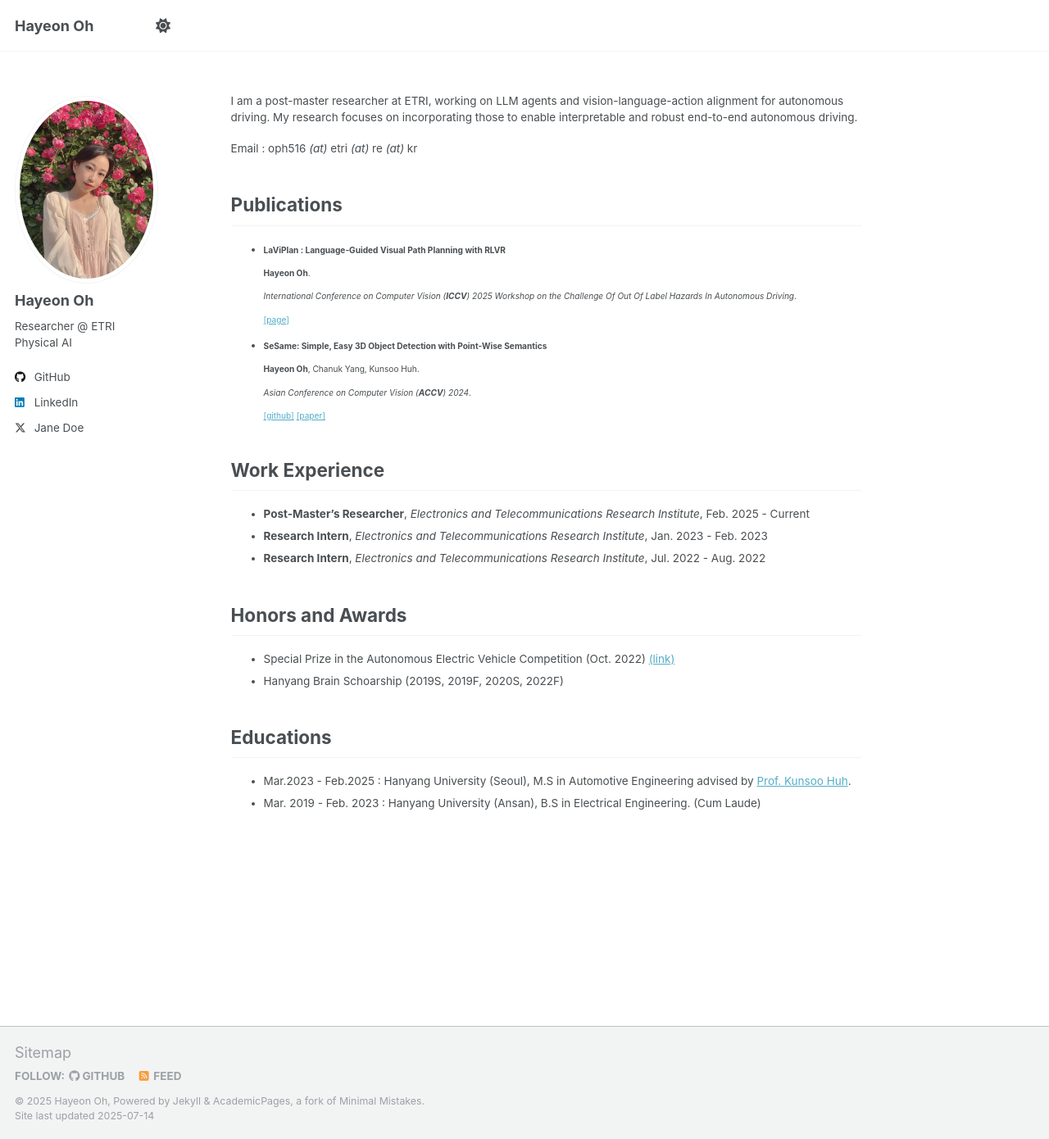
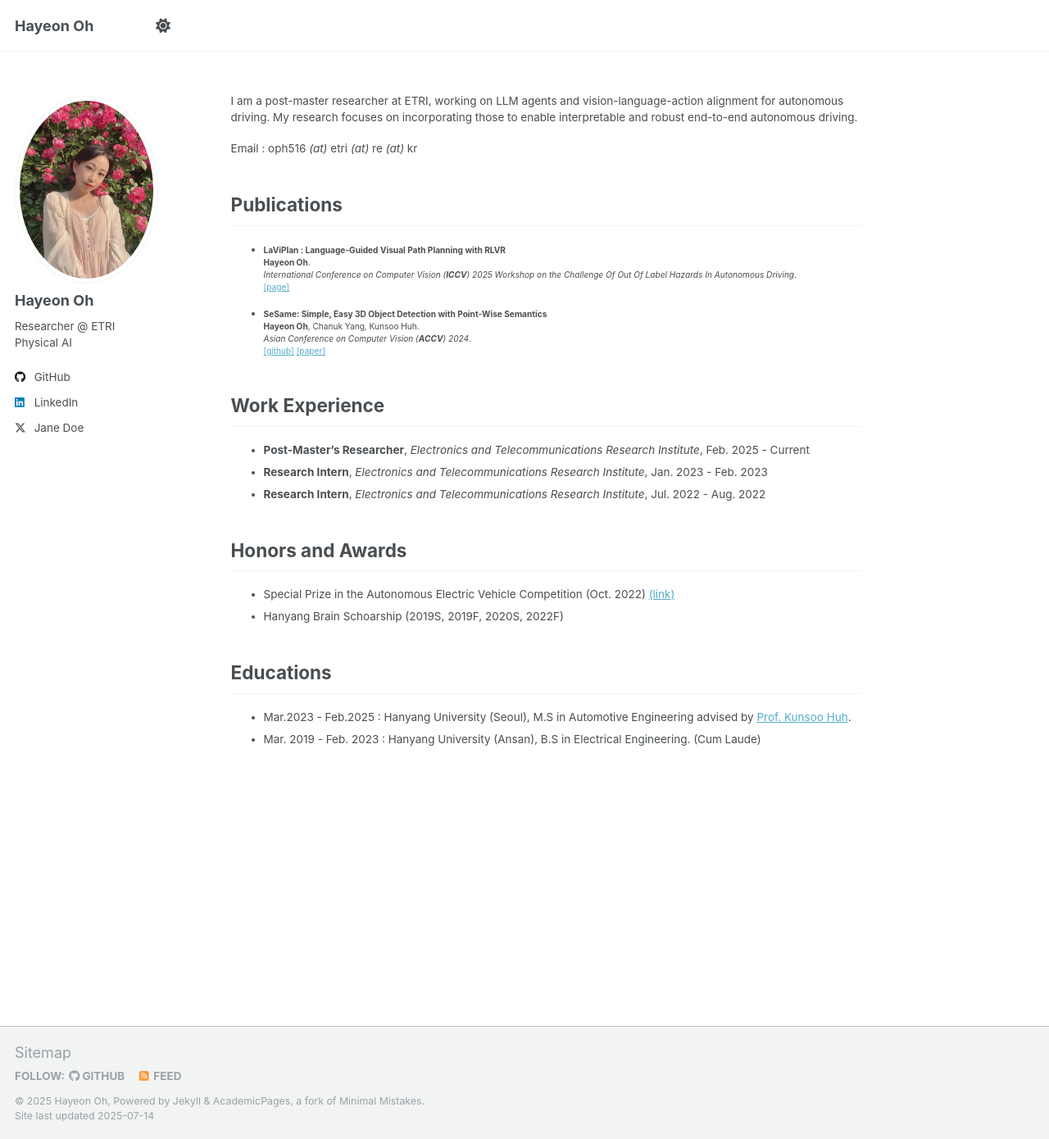
Before and after one commit to OPhD-hahao/OPhD-hahao.github.io, a Jekyll site: the page built from _pages/about.md, in a window 1280 px wide and 1390 px high. Shown: the whole window at 82% size. Built offline with Jekyll 4.4.1, drawn with Linux system fonts in a browser that asks for light colours; a script that is not in the unit is left out.

```diff
--- a/_pages/about.md
+++ b/_pages/about.md
@@ -13,20 +13,9 @@ Email : oph516 *(at)* etri *(at)* re *(at)* kr
 
 ## Publications
 
-- **LaViPlan : Language-Guided Visual Path Planning with RLVR**
+- **LaViPlan : Language-Guided Visual Path Planning with RLVR**<br>**Hayeon Oh**.<br>*International Conference on Computer Vision (**ICCV**) 2025 Workshop on the Challenge Of Out Of Label Hazards In Autonomous Driving*.<br>[[page]](TBA)
 
-  **Hayeon Oh**.
-
-  *International Conference on Computer Vision (**ICCV**) 2025 Workshop on the Challenge Of Out Of Label Hazards In Autonomous Driving*.
-
-  [[page]](TBA)
-- **SeSame: Simple, Easy 3D Object Detection with Point-Wise Semantics**
-
-  **Hayeon Oh**, Chanuk Yang, Kunsoo Huh.
-
-  *Asian Conference on Computer Vision (**ACCV**) 2024*.
-
-  [[github]](https://github.com/OPhD-hahao/SeSame) [[paper]](https://openaccess.thecvf.com/content/ACCV2024/html/O_SeSame_Simple_Easy_3D_Object_Detection_with_Point-Wise_Semantics_ACCV_2024_paper.html)
+- **SeSame: Simple, Easy 3D Object Detection with Point-Wise Semantics**<br>**Hayeon Oh**, Chanuk Yang, Kunsoo Huh.<br>*Asian Conference on Computer Vision (**ACCV**) 2024*.<br>[[github]](https://github.com/OPhD-hahao/SeSame) [[paper]](https://openaccess.thecvf.com/content/ACCV2024/html/O_SeSame_Simple_Easy_3D_Object_Detection_with_Point-Wise_Semantics_ACCV_2024_paper.html)
 
 ## Work Experience
 
```
